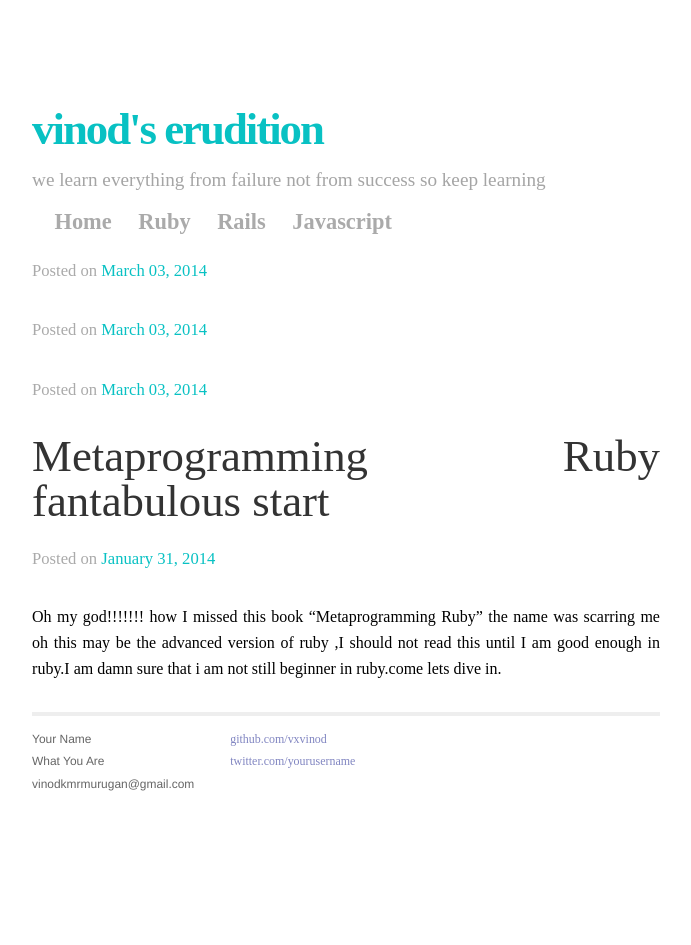
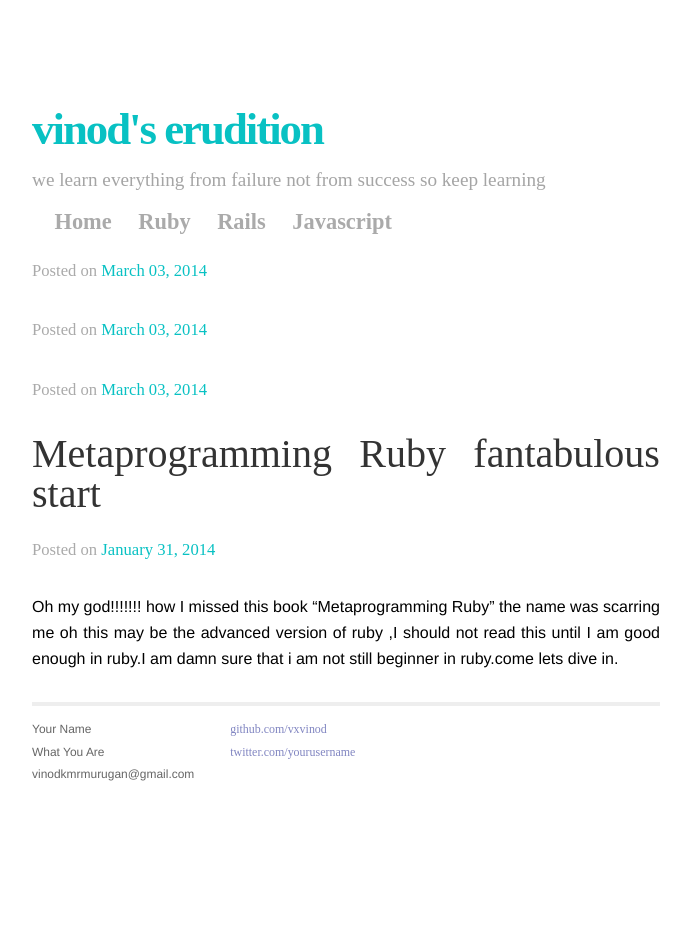
Before and after one commit to vxvinod/vxvinod.github.io, a Jekyll site: the page built from index.html, in a window 1280 px wide. Shown: the whole page, without its empty margins (294-985 px from the left). Built offline with Jekyll 4.4.1, drawn with Linux system fonts in a browser that asks for light colours; Markdown is read by kramdown in place of the engine named in the settings.

```diff
--- a/_posts/2014-03-01-welcome-to-jekyll.markdown
+++ b/_posts/2014-03-01-welcome-to-jekyll.markdown
@@ -3,7 +3,7 @@ layout: post
 title:  "Welcome to Jekyll!"
 date:   2014-03-01 11:15:06
 categories: jekyll update
-desc:hello
+desc:"hello"
 ---
 
 You'll find this post in your `_posts` directory - edit this post and re-build (or run with the `-w` switch) to see your changes!
--- a/css/main.css
+++ b/css/main.css
@@ -180,7 +180,7 @@ a:visited { color: #a0a; }
   text-decoration: none;
   color: #333333;
     font-family: "Droid Serif","Times New Roman",serif;
-    font-size: 2.8rem;
+    font-size: 2.5rem;
     font-weight: normal;
     line-height: 1;
     margin: 0;
@@ -200,13 +200,10 @@ a:hover, a:visited, a:link, a:active
 .postdate{
    font-size: 1.3rem;
    color: #AAAAAA;
-
-
 }
 
 .postexcerpt{
   margin-bottom: 1.5em;
-  font-family: "Droid Serif","Times New Roman",serif;
   font-size: 1rem;
 }
 p{
```
Also changed, not shown: _posts/2014-03-01-Test-blogging-will-make-you-way-to-teach.md (+1 -1 lines), _posts/2014-03-02-Test-blog.md (+1 -1 lines).
